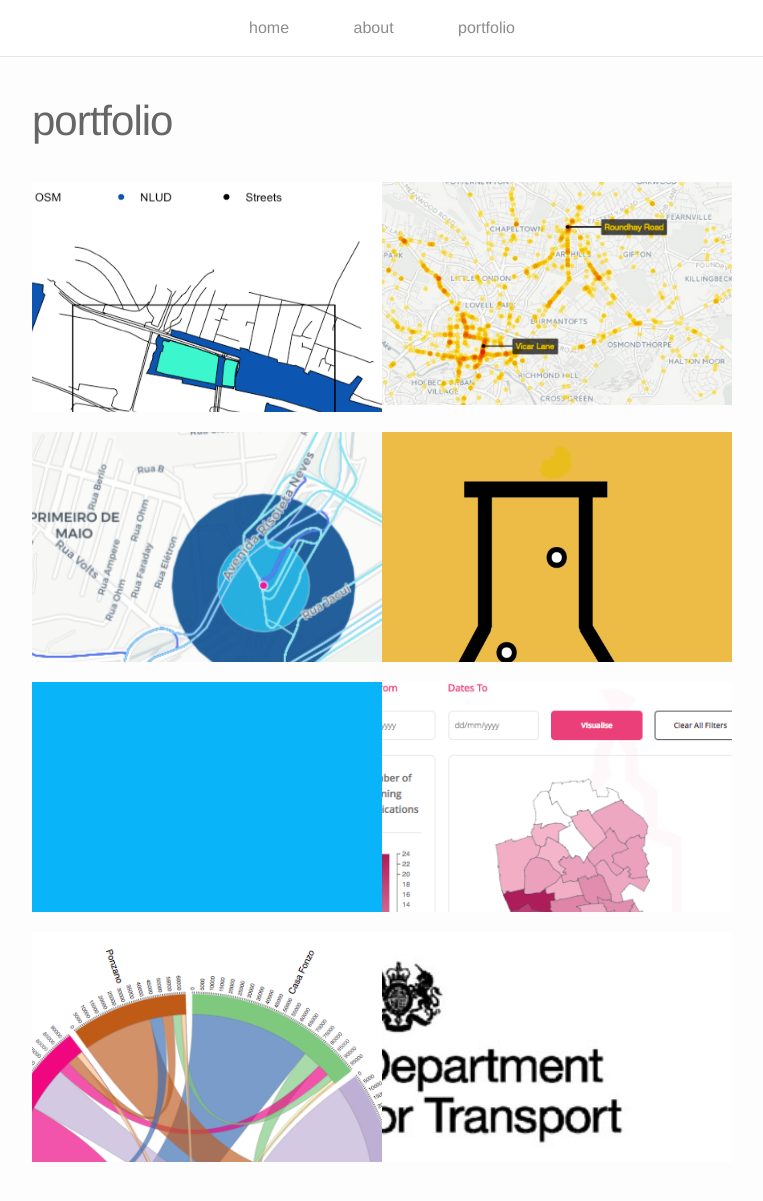
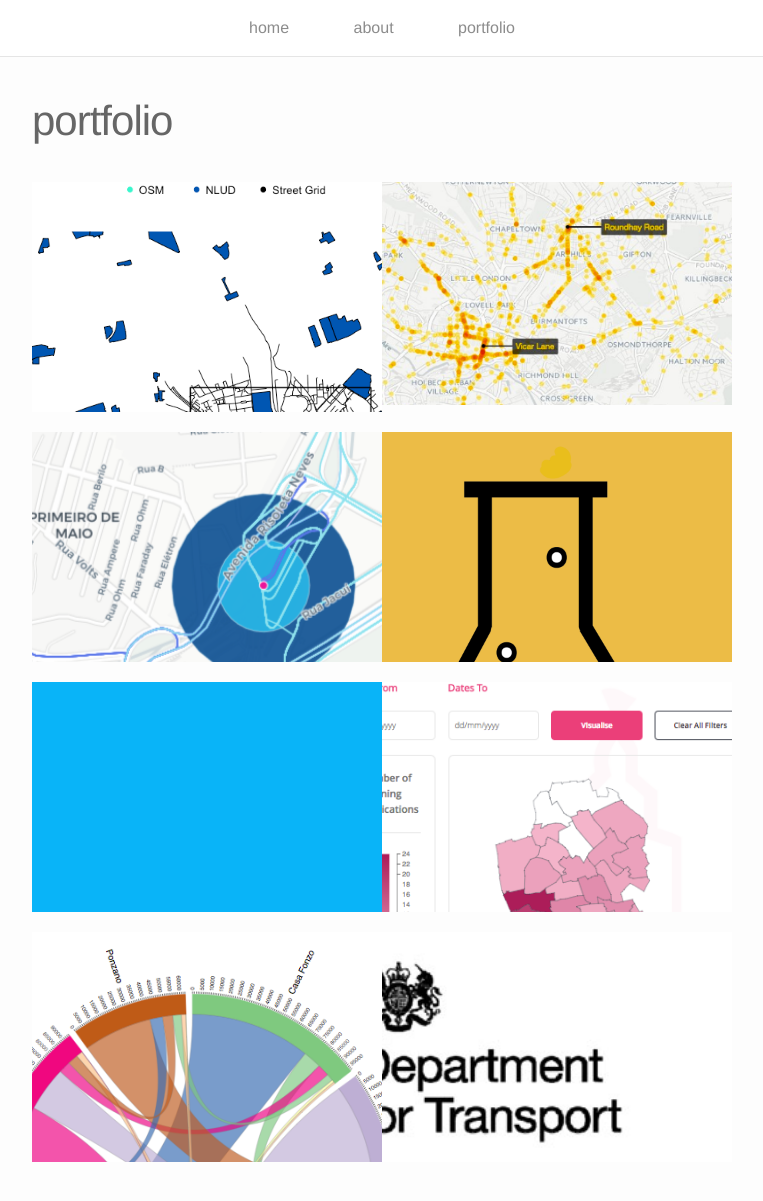
Before and after one commit to lbuk/portfolio-website, a Jekyll site: the page built from portfolio.md, in a window 1280 px wide and 1282 px high. Shown: the top 1201 px of the window, without its empty margins (258-1021 px from the left). Built offline with Jekyll 4.4.1, drawn with Linux system fonts in a browser that asks for light colours; nearby versions of some CDN libraries.

Commit message:
Update BrownfieldGrids.markdown

```diff
--- a/_portfolio/BrownfieldGrids.markdown
+++ b/_portfolio/BrownfieldGrids.markdown
@@ -2,7 +2,7 @@
 layout: post
 title: brownfieldgrids
 description: An R package for creating minimalistic maps of brownfield land in London
-img: /img/osm_nlud_rainham_consul_avenue.png
+img: /img/limehouse_osm_nlud_map.png
 ---
 
 Brownfieldgrids is an <a href="https://github.com/lbuk/brownfieldgrids">R package</a> for creating grid maps of brownfield land in London using crowdsourced geospatial data from OpenStreetMap and open data from the 2018 Brownfield Register and the 2009-2010 National Land Use Database (NLUD). The package provides functions for creating minimalistic and exploratory maps of brownfield sites.
```
